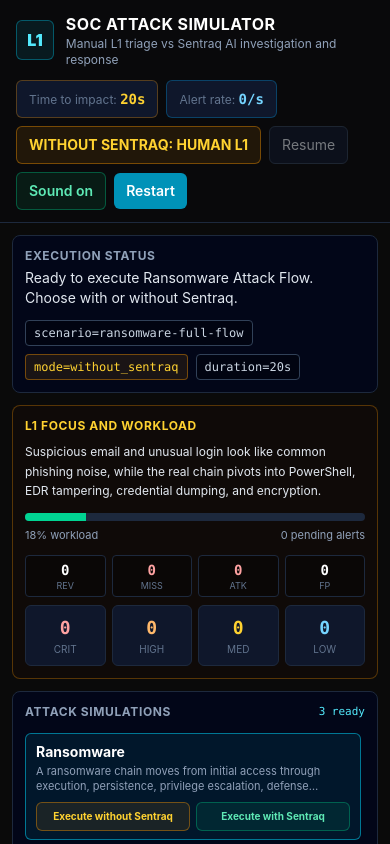
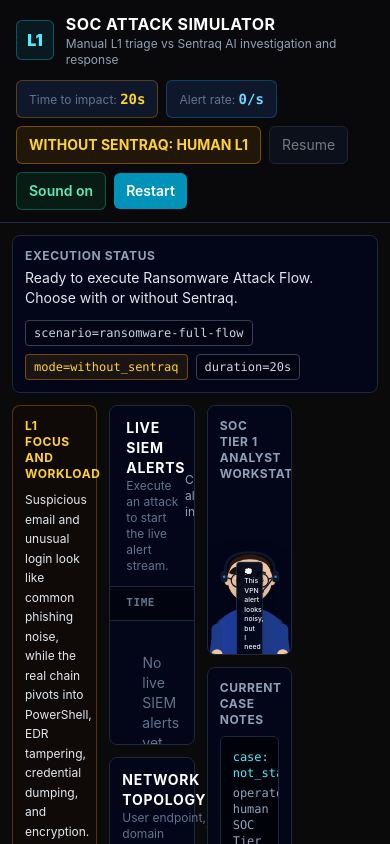
Before and after one commit to shadykamal328-soc/SentraQ-Simulation, a React (Vite) app: page / in a window 390 px wide. Shown: the top 844 px of the page. Built offline with nearby package versions, Linux system fonts and the light colour scheme.

Commit message:
Update App and rebuild project

```diff
--- a/src/App.tsx
+++ b/src/App.tsx
@@ -594,7 +594,8 @@
         </div>
       </section>
 
-      <div className="grid grid-cols-1 gap-3 p-3 lg:grid-cols-12 lg:min-h-[calc(100vh-65px)]">
+      <div className="overflow-x-auto">
+        <div className="grid min-w-[1180px] grid-cols-12 gap-3 p-3 lg:min-h-[calc(100vh-65px)]">
         <aside className="flex flex-col gap-3 lg:col-span-3 lg:min-h-[720px]">
           <section className={`border rounded-lg p-3 ${
             mode === "sentraq" ? "border-emerald-500/30 bg-emerald-950/10" : "border-amber-500/30 bg-amber-950/10"
@@ -821,6 +822,7 @@
             </div>
           </section>
         </aside>
+      </div>
       </div>
 
       {selected && !attackTriggered && <InvestigationPanel alert={selected} onClose={() => setSelected(null)} />}
@@ -1112,6 +1114,7 @@
         </div>
         <div className="bg-black p-2 sm:p-4">
           <video className="h-auto max-h-[76vh] w-full rounded-md bg-black" controls autoPlay>
+            <source src="/my-dashboard.mp4" type="video/mp4" />
             <source src="/my-dashboard.mkv" type="video/x-matroska" />
             Your browser cannot play this video file.
           </video>
```
Also changed, not shown: 1 other file (tests, documents, lock files or other folders).
